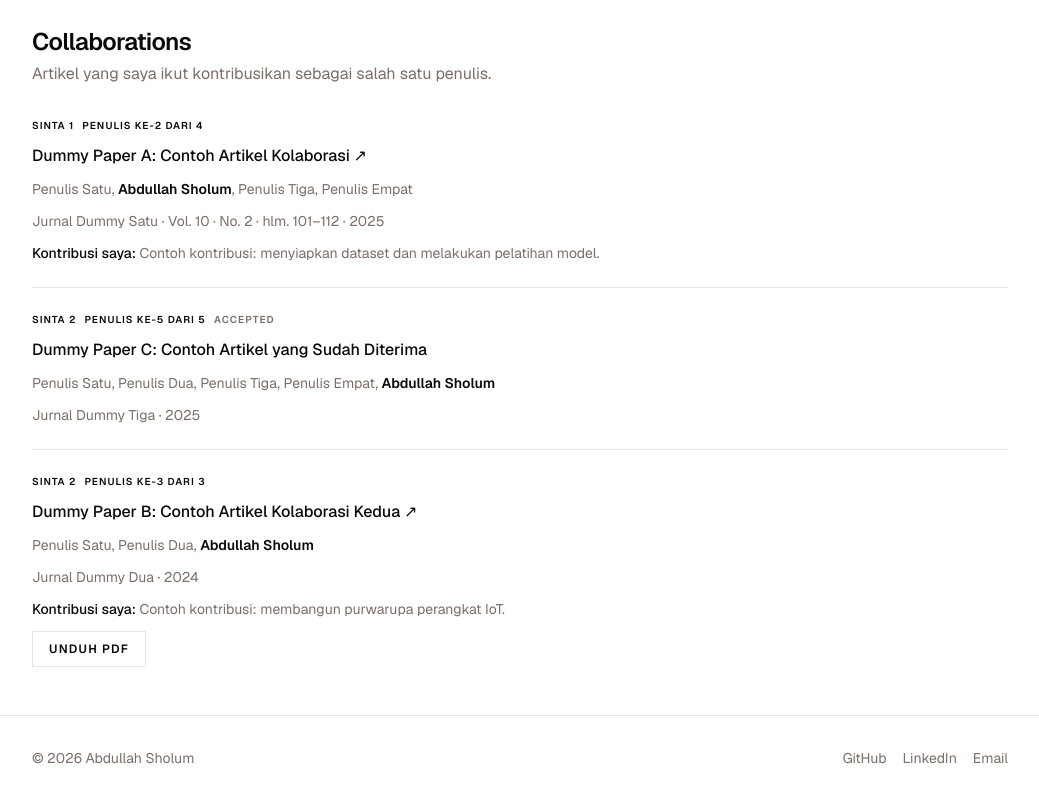
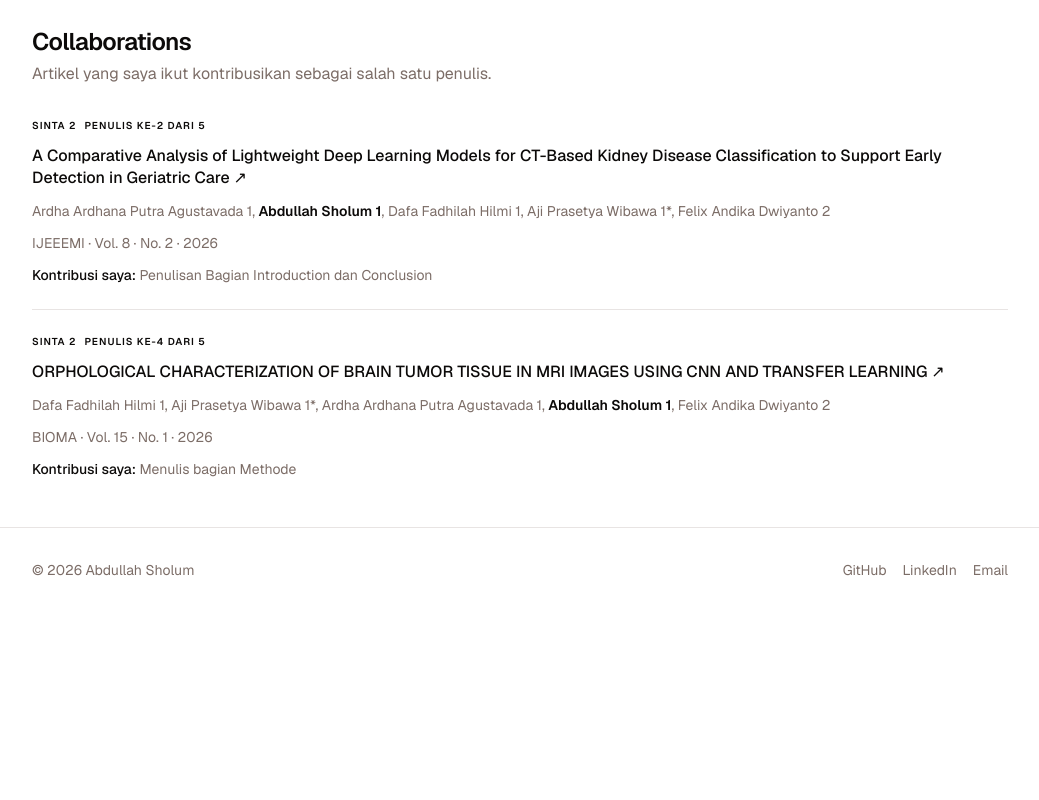
Before and after one commit to Abdullah-Sholum/nah-my-web, a Next.js app: page /research in a window 1280 px wide. Shown: the part 813-1613 px from the top of the page, without its empty margins (120-1159 px from the left). After the commit the page ends 1425 px from the top, so only its background shows below. Built offline with nearby package versions, Linux system fonts and the light colour scheme.

Commit message:
add more info

```diff
--- a/src/config/site.ts
+++ b/src/config/site.ts
@@ -18,7 +18,7 @@ export const siteConfig: SiteConfig = {
     { label: "Home", href: "/" },
     { label: "About", href: "/about" },
     { label: "Projects", href: "/projects" },
-    { label: "Design", href: "/design" },
+    // { label: "Design", href: "/design" },
     {
       label: "Notes",
       children: [
--- a/src/data/projects.ts
+++ b/src/data/projects.ts
@@ -54,15 +54,15 @@ export const projects: Project[] = [
   {
     slug: "django-finsight",
     title: "DjangoFinSight",
-    subtitle: "Personal finance management & analysis system",
+    subtitle: "Prototype dashboard analisis pengeluaran pribadi",
     categories: ["software", "web", "data"],
-    status: "ongoing",
+    status: "prototype",
     featured: true,
     order: 2,
     shortDescription:
-      "Sistem manajemen dan analisis keuangan pribadi dengan dataset personal yang dikumpulkan lebih dari 15 bulan.",
-    problem: "Pengelolaan keuangan pribadi terasa sulit karena banyaknya transaksi dan kategori yang harus diatur.",
-    solution: "Sistem manajemen keuangan pribadi berbasis web yang mengelola transaksi, kategori, dan analisis data keuangan.",
+      "Prototype dashboard untuk menganalisis pengeluaran pribadi dari dataset yang dikumpulkan lebih dari 15 bulan.",
+    problem:  "Saya ingin lebih memahami pola dan insight dari pengeluaran saya sendiri. Data pengeluaran tercatat per bulan, sehingga sulit dilihat sebagai satu gambaran utuh.",
+    solution:  "Data pengeluaran bulanan digabungkan menjadi satu dataset, lalu diberi kategori agar arah pengeluaran lebih jelas. Dataset itu kemudian diproses menjadi insight, seperti rata-rata pengeluaran harian dan mingguan, pengeluaran terbesar dan terkecil, serta hari hemat. Hasilnya ditampilkan dalam dashboard agar pengeluaran bisa dilihat secara visual.",
     technologies: ["Django", "Python", "CSV"],
     engineering: [
       "Data Processing",
@@ -86,6 +86,23 @@ export const projects: Project[] = [
       { label: "Analisis Data" },
       { label: "Dashboard" },
     ],
+        sections: [
+      {
+        title: "Insight yang dihasilkan",
+        // tambahkan insight lain di sini bila ada ("dll." di ceritamu)
+        items: [
+          "Rata-rata pengeluaran harian",
+          "Rata-rata pengeluaran mingguan",
+          "Pengeluaran terbesar",
+          "Pengeluaran paling sedikit",
+          "Hari hemat",
+        ],
+      },
+    ],
+    futureDevelopment: [
+      "Membangun sistem penuh dengan Next.js, dengan versi Django ini sebagai prototype awalnya.",
+    ],
+
     // TODO: screenshot dashboard, visualisasi data, arsitektur sistem
     images: [],
     links: [],
--- a/src/data/research.ts
+++ b/src/data/research.ts
@@ -14,7 +14,7 @@ export const research: ResearchPaper[] = [
     // TODO: ganti dengan daftar penulis asli, sesuai urutan di jurnal.
     authors: ["Abdullah Sholum(1*)", "Aji Prasetya Wibawa(2)", "Ardhana Putra Agustavada(3)", "Dafa Fadhilah Hilmi(4)", "Felix Andika Dwiyanto(5)"],
     myPosition: 1,
-    venue: "JURNAL ILKOM",
+    venue: "ILKOM",
     year: "2026",
     status: "published", // ASUMSI: sudah terbit. Ubah jika "accepted" / "under-review".
     sinta: 2,
@@ -31,42 +31,43 @@ export const research: ResearchPaper[] = [
   // ---------- Collaborations (penulis ke-n) ----------
   // DUMMY di bawah ini.
   {
-    slug: "dummy-collab-1",
-    title: "Dummy Paper A: Contoh Artikel Kolaborasi",
-    authors: ["Penulis Satu", "Abdullah Sholum", "Penulis Tiga", "Penulis Empat"],
-    myPosition: 2,
-    venue: "Jurnal Dummy Satu",
-    year: "2025",
+    slug: "ORPHOLOGICAL CHARACTERIZATION OF BRAIN TUMOR TISSUE IN MRI IMAGES USING CNN AND TRANSFER LEARNING",
+    title: "ORPHOLOGICAL CHARACTERIZATION OF BRAIN TUMOR TISSUE IN MRI IMAGES USING CNN AND TRANSFER LEARNING",
+    authors: ["Dafa Fadhilah Hilmi 1", "Aji Prasetya Wibawa 1*", "Ardha Ardhana Putra Agustavada 1", "Abdullah Sholum 1", "Felix Andika Dwiyanto 2"],
+    myPosition: 4,
+    venue: "BIOMA",
+    year: "2026",
     status: "published",
-    sinta: 1,
-    volume: "10",
-    issue: "2",
-    pages: "101–112",
-    contribution: "Contoh kontribusi: menyiapkan dataset dan melakukan pelatihan model.",
-    url: "https://example.com/dummy-a",
+    sinta: 2,
+    volume: "15",
+    issue: "1",
+    contribution: "Menulis bagian Methode",
+    url: "https://doi.org/10.26877/bioma.v15i1.3550",
   },
   {
-    slug: "dummy-collab-2",
-    title: "Dummy Paper B: Contoh Artikel Kolaborasi Kedua",
-    authors: ["Penulis Satu", "Penulis Dua", "Abdullah Sholum"],
-    myPosition: 3,
-    venue: "Jurnal Dummy Dua",
-    year: "2024",
+    slug: "A Comparative Analysis of Lightweight Deep Learning Models for CT-Based Kidney Disease Classification to Support Early Detection in Geriatric Care",
+    title: "A Comparative Analysis of Lightweight Deep Learning Models for CT-Based Kidney Disease Classification to Support Early Detection in Geriatric Care",
+    authors: ["Ardha Ardhana Putra Agustavada 1", "Abdullah Sholum 1", "Dafa Fadhilah Hilmi 1", "Aji Prasetya Wibawa 1*", "Felix Andika Dwiyanto 2"],
+    myPosition: 2,
+    venue: "IJEEEMI",
+    year: "2026",
     status: "published",
     sinta: 2,
-    contribution: "Contoh kontribusi: membangun purwarupa perangkat IoT.",
-    url: "https://example.com/dummy-b",
-    pdf: "/research/dummy-paper.pdf",
+    volume: "8",
+    issue: "2",
+    contribution: "Penulisan Bagian Introduction dan Conclusion",
+    url: "https://doi.org/10.35882/ijeeemi.v8i2.325",
+    // pdf: "/research/dummy-paper.pdf",
   },
-  {
-    slug: "dummy-collab-3",
-    title: "Dummy Paper C: Contoh Artikel yang Sudah Diterima",
-    authors: ["Penulis Satu", "Penulis Dua", "Penulis Tiga", "Penulis Empat", "Abdullah Sholum"],
-    myPosition: 5,
-    venue: "Jurnal Dummy Tiga",
-    year: "2025",
-    status: "accepted",
-    sinta: 2,
-    // sengaja tanpa tautan, kontribusi, dan PDF: untuk melihat tampilan minimal
-  },
+  // {
+  //   slug: "dummy-collab-3",
+  //   title: "Dummy Paper C: Contoh Artikel yang Sudah Diterima",
+  //   authors: ["Penulis Satu", "Penulis Dua", "Penulis Tiga", "Penulis Empat", "Abdullah Sholum"],
+  //   myPosition: 5,
+  //   venue: "Jurnal Dummy Tiga",
+  //   year: "2025",
+  //   status: "accepted",
+  //   sinta: 2,
+  //   // sengaja tanpa tautan, kontribusi, dan PDF: untuk melihat tampilan minimal
+  // },
 ];
```
